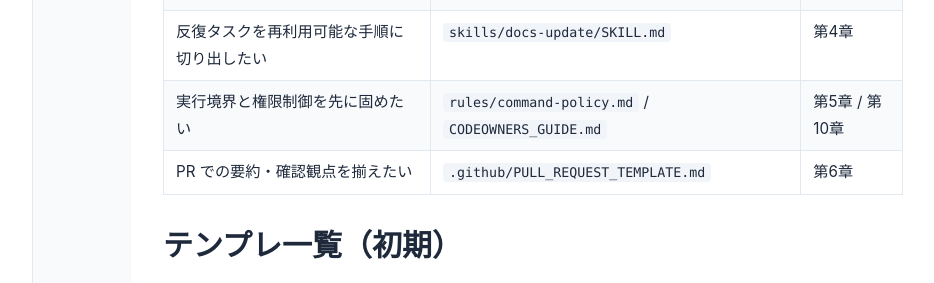
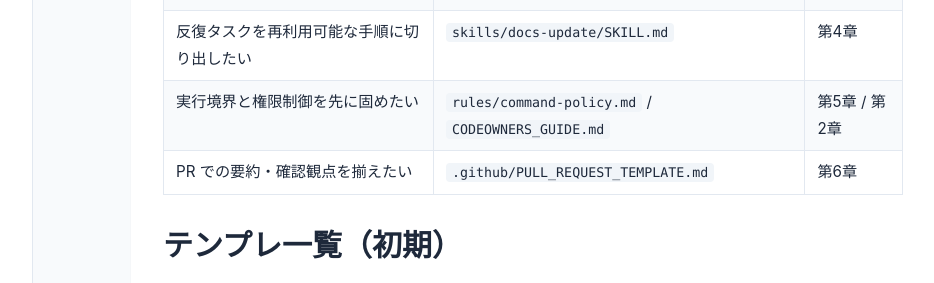
Before and after one commit to itdojp/GitHub-AgentOps-book, a Jekyll site: the page built from docs/appendices/appendix-a/index.md, in a window 1280 px wide and 900 px high, scrolled down 507 px, cut to the strip 168-900 px from the top of the window. Shown: the top 283 px of the strip, without its empty margins (247-1181 px from the left). Built offline with Jekyll 4.4.1, drawn with Linux system fonts in a browser that asks for light colours.

Commit message:
Fix appendix A chapter reference

```diff
--- a/docs/appendices/appendix-a/index.md
+++ b/docs/appendices/appendix-a/index.md
@@ -18,7 +18,7 @@ title: "付録A：テンプレ集（AGENTS.md / Issue / PR / .agent.md / Skills
 | 最初の 1 件を Issue から PR まで回したい | `.github/ISSUE_TEMPLATE/agent-task.yml` | 第6章 |
 | エージェントへの基本指示を決めたい | `AGENTS.md` | 第3章 |
 | 反復タスクを再利用可能な手順に切り出したい | `skills/docs-update/SKILL.md` | 第4章 |
-| 実行境界と権限制御を先に固めたい | `rules/command-policy.md` / `CODEOWNERS_GUIDE.md` | 第5章 / 第10章 |
+| 実行境界と権限制御を先に固めたい | `rules/command-policy.md` / `CODEOWNERS_GUIDE.md` | 第5章 / 第2章 |
 | PR での要約・確認観点を揃えたい | `.github/PULL_REQUEST_TEMPLATE.md` | 第6章 |
 
 ## テンプレ一覧（初期）
```
Also changed, not shown: src/appendices/appendix-a/index.md (+1 -1 lines).
